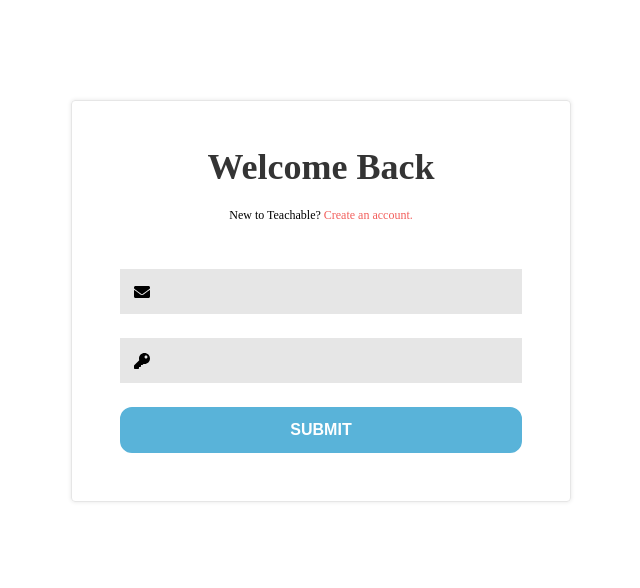
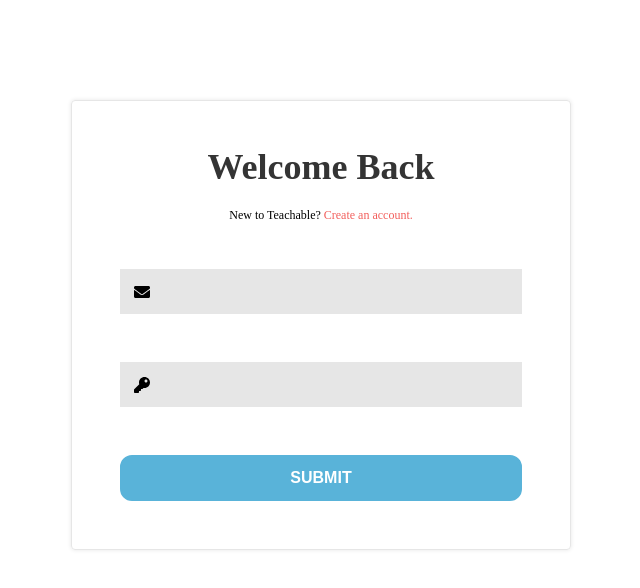
Before and after one commit to leosoaivan/teachable-ui, a React (Create React App) app: page / in a window 1280 px wide. Shown: the top 588 px of the page, without its empty margins (319-959 px from the left). Built offline with nearby package versions, Linux system fonts and the light colour scheme.

Commit message:
Implement Error component

```diff
--- /dev/null
+++ b/src/components/AuthForm/Error.js
@@ -0,0 +1,39 @@
+import React, { useEffect, useState, useRef } from 'react';
+import PropTypes from 'prop-types';
+import styled from 'styled-components/macro';
+
+const Root = styled.div`
+  box-sizing: border-box;
+  margin-top: -40px;
+  margin-bottom: ${(props) => props.marginBottom}px;
+`;
+
+const Error = ({ children }) => {
+  const [marginBottom, setMarginBottom] = useState(0);
+  const rootRef = useRef(null);
+
+  useEffect(() => {
+    if (children) {
+      setMarginBottom(40 - rootRef.current.clientHeight);
+    }
+  }, [children]);
+
+  return (
+    <Root
+      marginBottom={marginBottom}
+      ref={rootRef}
+    >
+      {children}
+    </Root>
+  );
+};
+
+Error.propTypes = {
+  children: PropTypes.string,
+};
+
+Error.defaultProps = {
+  children: null,
+};
+
+export default Error;
--- a/src/components/AuthForm/Input.js
+++ b/src/components/AuthForm/Input.js
@@ -8,7 +8,7 @@ const Root = styled.div`
   display: flex;
   align-items: center;
   padding: 12px;
-  margin: 0 0 24px 0;
+  margin-bottom: 48px;
   background-color: ${thm.formField};
   width: 100%;
   border-width: 2px;
--- a/src/components/AuthForm/index.js
+++ b/src/components/AuthForm/index.js
@@ -10,6 +10,7 @@ import {
 import { AuthContext } from '../../contexts/AuthContext';
 import Input from './Input';
 import Button from './Button';
+import Error from './Error';
 import authFormProps from './utils/authFormProps';
 
 const LoginForm = styled(Form)`
@@ -55,14 +56,14 @@ const AuthForm = ({ authState }) => {
             icon="envelope"
             component={Input}
           />
-          <ErrorMessage name="email" component="div" />
+          <ErrorMessage name="email" component={Error} />
           <FormikField
             type="password"
             name="password"
             icon="key"
             component={Input}
           />
-          <ErrorMessage name="password" component="div" />
+          <ErrorMessage name="password" component={Error} />
           {authState === 'signUp'
             ? (
               <React.Fragment>
@@ -72,7 +73,7 @@ const AuthForm = ({ authState }) => {
                   icon="key"
                   component={Input}
                 />
-                <ErrorMessage name="password_confirmation" component="div" />
+                <ErrorMessage name="password_confirmation" component={Error} />
               </React.Fragment>
             ) : null}
           <Button
```
